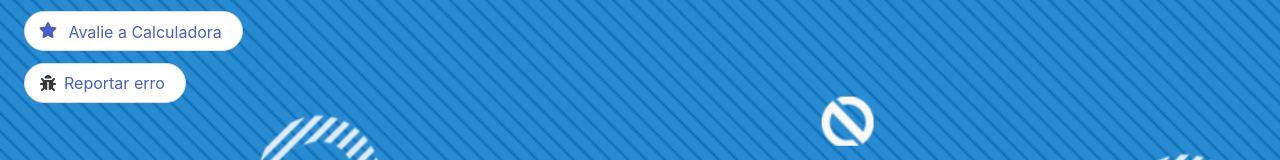
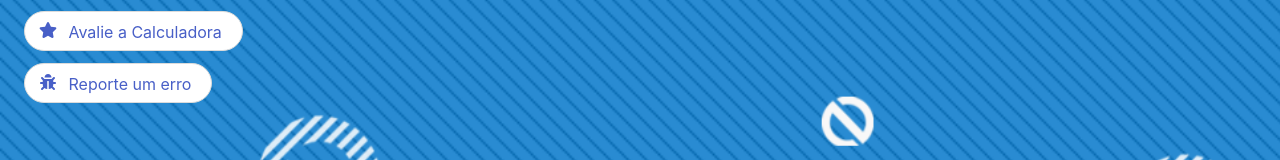
Before and after one commit to NoBugsDesenvolvimento/CalculadoraDeCluster, a website: page index.html in a window 1280 px wide. Shown: the part 891-1051 px from the top of the page. Drawn offline with nearby package versions, Linux system fonts and the light colour scheme.

Commit message:
adição do ultimo link dos botões auxiliáres

```diff
--- a/index.html
+++ b/index.html
@@ -207,10 +207,12 @@
             <div class="field has-addons botoes-aux" style="margin-bottom: 3rem;">
                 <p class="control">
                     <button class="button is-rounded">
-                        <span class="icon is-small">
-                            <i class="fas fa-bug"></i>
-                        </span>
-                        <a href="">Reportar erro</a>
+                        <a href="https://forms.gle/bRpxygg41L3HTR6x7" target="_black">
+                            <span class="icon is-small">
+                                <i class="fas fa-bug"></i>
+                            </span>
+                            <span>Reporte um erro</span>
+                        </a>
                     </button>
                 </p>
             </div>
```
